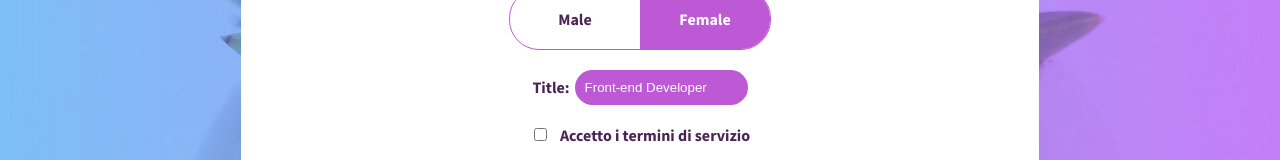
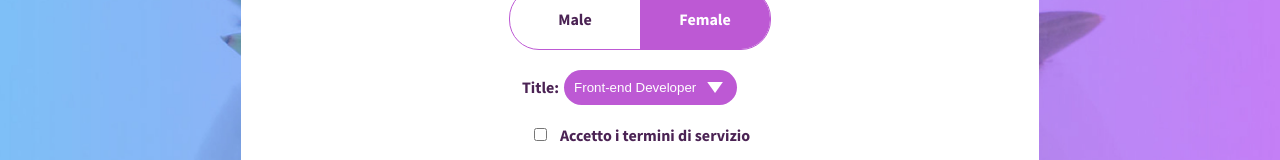
Before and after one commit to progetto-form-elia-marco/form-repo-elia-marco, a React (Create React App) app: page /#/register in a window 1280 px wide. Shown: the part 514-674 px from the top of the page. Built offline with nearby package versions, Linux system fonts and the light colour scheme; the HTML template or start-up script is replaced by a standard one.

Commit message:
Fix Select complete

```diff
--- a/src/components/components_for_page/register/FormRegister.js
+++ b/src/components/components_for_page/register/FormRegister.js
@@ -63,7 +63,7 @@ class FormRegister extends Component {
 
   callbackSignUp = (e) => {
     e.preventDefault();
-    if (this.state.psw === this.state.reapPsw && this.state.controlSelect) {
+     if (this.state.psw === this.state.reapPsw ) {
       const lsData = JSON.parse(localStorage.getItem("data"));
       console.log(lsData);
       const isInLs = lsData.find((utente) => utente.email === this.state.email);
@@ -86,17 +86,6 @@ class FormRegister extends Component {
     } else {
       if (this.state.psw !== this.state.reapPsw) {
         toast.error("Passwords are not equal!", {
-          position: "top-center",
-          autoClose: 5000,
-          hideProgressBar: false,
-          closeOnClick: true,
-          pauseOnHover: true,
-          draggable: true,
-          progress: undefined,
-        });
-      }
-      if (!this.state.controlSelect) {
-        toast.error("Select a title!", {
           position: "top-center",
           autoClose: 5000,
           hideProgressBar: false,
@@ -211,6 +200,7 @@ class FormRegister extends Component {
           </div>
           <UiSelect
             className="selectTitle"
+            defaultValue='Front-end Developer'
             options={[
               "Front-end Developer",
               "Back-end Developer",
--- a/src/components/ui/funcComponents/UiSelect.js
+++ b/src/components/ui/funcComponents/UiSelect.js
@@ -11,7 +11,7 @@ const UiSelect = (props) => {
       <select
         name={props.name}
         required
-        defaultValue={props.options[0]}
+        defaultValue={props.defaultValue}
         onChange={callbackSelect}
       >
         {props.options.map((option, index) => {
--- a/src/screens/css/register.css
+++ b/src/screens/css/register.css
@@ -88,9 +88,9 @@ h2 {
 }
 
 .selectTitle::after {
-  position: absolute;
-  top: 37%;
-  right: 22%;
+  position: relative;
+  /* top: 14px; */
+  right: 35px;
   content: "";
   clip-path: polygon(100% 0%, 0 0%, 50% 100%);
   background: rgb(255, 255, 255);
```
Also changed, not shown: 1 other file (tests, documents, lock files or other folders).
